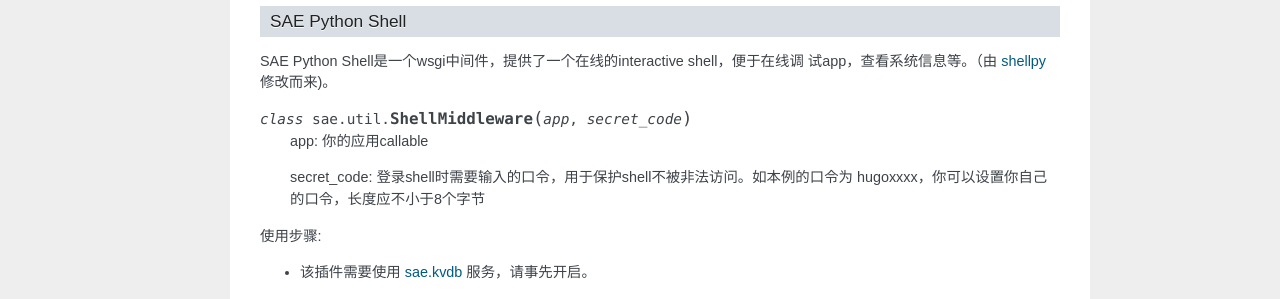
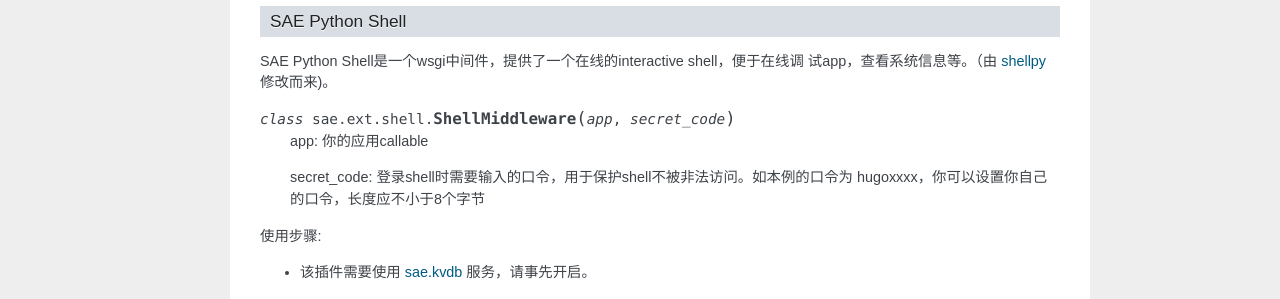
Before and after one commit to sinacloud/sae-python-dev-guide, a Sphinx documentation site: the page built from docs/runtime.rst, in a window 1280 px wide and 900 px high, scrolled down 11411 px. Shown: the part 168-467 px from the top of the window. Built offline with Sphinx 7.4.7, drawn with Linux system fonts in a browser that asks for light colours.

Commit message:
Fix ShellMiddleware document
ShellMiddleware has moved to sae.ext.shell

```diff
--- a/docs/runtime.rst
+++ b/docs/runtime.rst
@@ -670,7 +670,7 @@ SAE Python Shell是一个wsgi中间件，提供了一个在线的interactive she
 
 
 ..  py:class:: ShellMiddleware(app, secret_code)
-    :module: sae.util
+    :module: sae.ext.shell
 
     app: 你的应用callable
 
```
